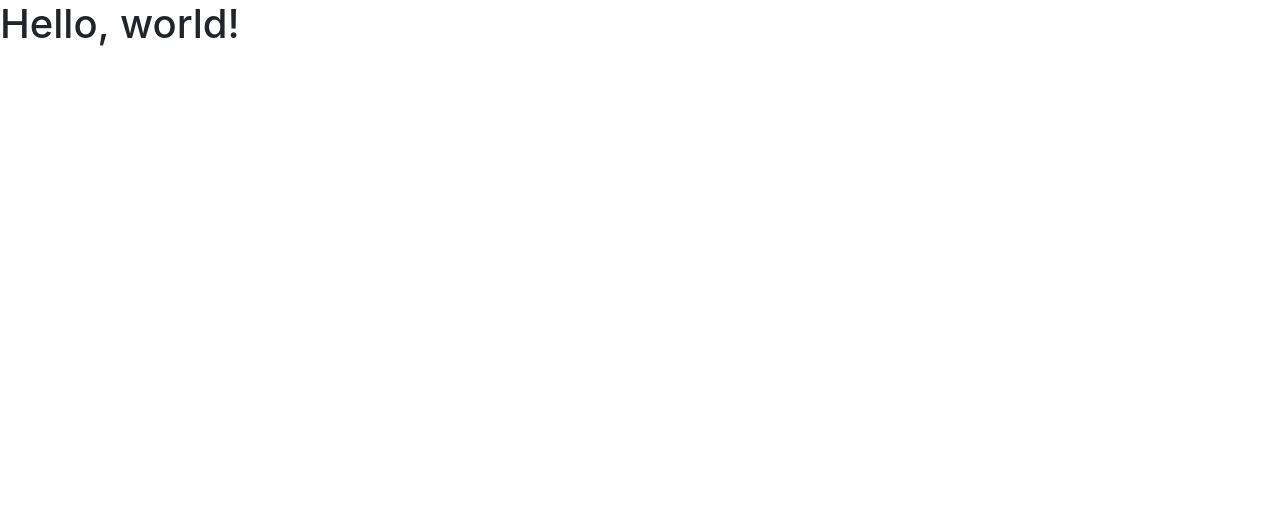
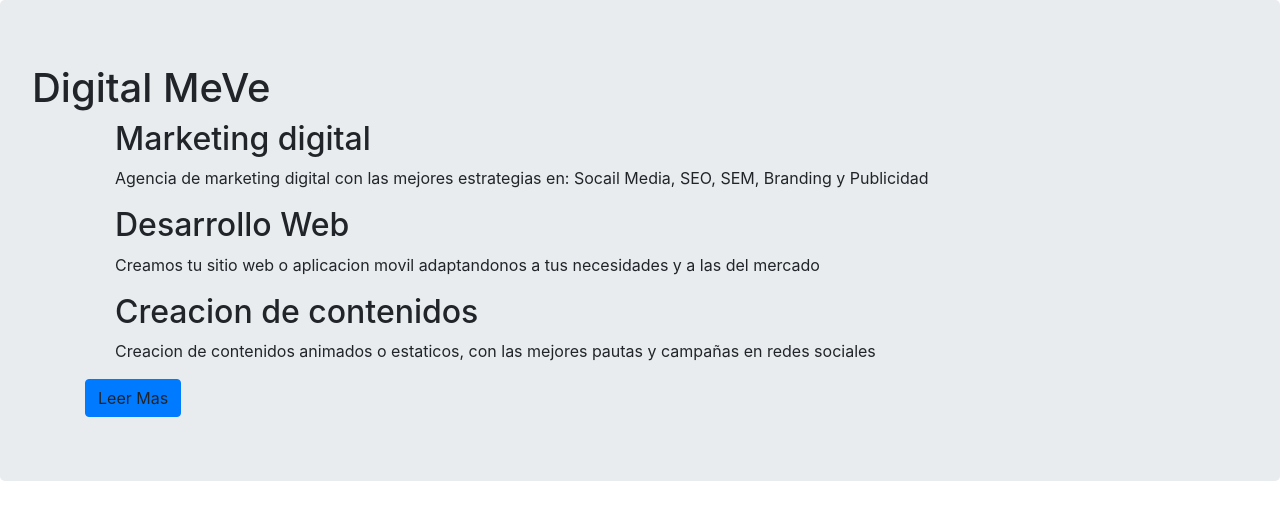
Before and after one commit to ana-quintero/guia-hoteles, a website: page index.html in a window 1280 px wide. Drawn offline with nearby package versions, Linux system fonts and the light colour scheme.

Commit message:
incluimos container y boton

```diff
--- a/index.html
+++ b/index.html
@@ -8,10 +8,34 @@
     <!-- Bootstrap CSS -->
     <link rel="stylesheet" href="node_modules/bootstrap/dist/css/bootstrap.min.css">
 
-    <title>Hello, world!</title>
+    <title>Digital MeVe</title>
   </head>
   <body>
-    <h1>Hello, world!</h1>
+
+    <div class="jumbotron">
+    	<h1>Digital MeVe</h1>
+    	<div class="container">
+    		<div class="col">
+    			<div class="col-sm">
+    				<h2>Marketing digital</h2>
+    				<p> Agencia de marketing digital con las mejores estrategias en: Socail Media, SEO, SEM, Branding y Publicidad</p>
+
+    			</div>
+    		<div class="col-sm">
+    				<h2>Desarrollo Web</h2>
+    				<p> Creamos tu sitio web o aplicacion movil adaptandonos a tus necesidades y a las del mercado</p>
+
+    			</div>
+    		<div class="col-sm">
+    				<h2>Creacion de contenidos</h2>
+    				<p> Creacion de contenidos animados o estaticos, con las mejores pautas y campañas en redes sociales</p>
+
+    			</div>
+    		</div>
+    		<a class="btn btn-primary btn-log" role="button">Leer Mas</a>
+    	</div>
+
+    </div>
 
     <!-- Optional JavaScript -->
     <!-- jQuery first, then Popper.js, then Bootstrap JS -->
```
